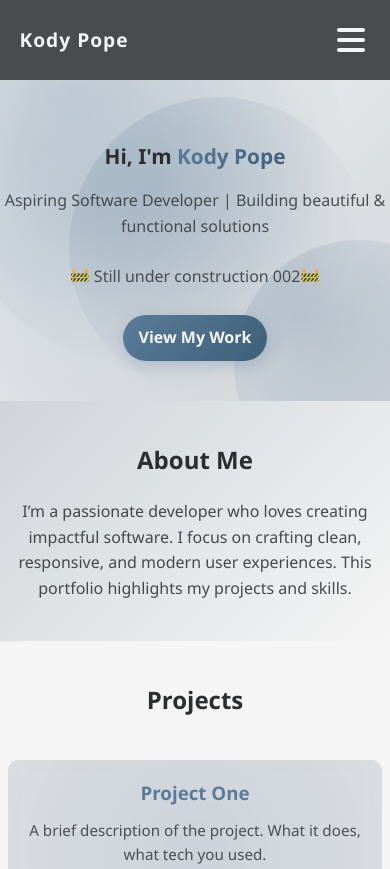
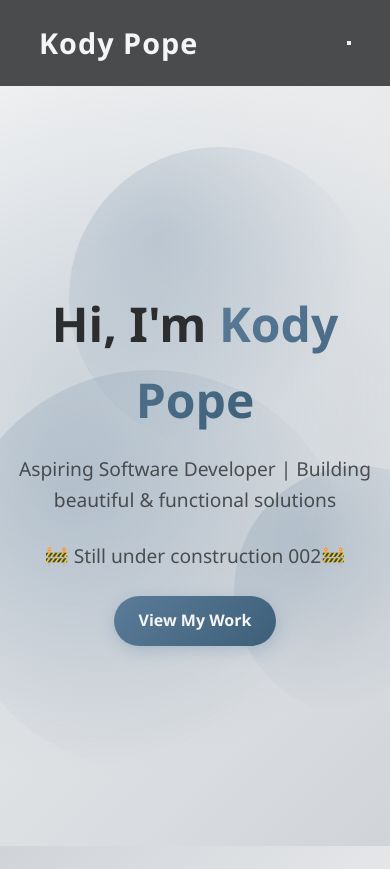
Before and after one commit to kodypope/portfolio, a plain HTML site: page index.html in a window 390 px wide. Shown: the top 869 px of the page. Drawn offline with Linux system fonts and the light colour scheme.

Commit message:
fix: remove unused hamburger menu styles and adjust responsive navigation

```diff
--- a/style.css
+++ b/style.css
@@ -118,46 +118,6 @@ nav {
   outline: none;
 }
 
-/* Hamburger menu styles - improved alignment */
-.nav-toggle {
-  display: none;
-  background: none;
-  border: none;
-  cursor: pointer;
-  z-index: 200;
-  position: relative;
-  width: 40px;
-  height: 40px;
-}
-.hamburger {
-  position: absolute;
-  top: 50%;
-  left: 50%;
-  width: 28px;
-  height: 4px;
-  background: var(--off-white);
-  border-radius: 2px;
-  transform: translate(-50%, -50%);
-  transition: all 0.3s;
-}
-.hamburger::before,
-.hamburger::after {
-  content: '';
-  position: absolute;
-  left: 0;
-  width: 28px;
-  height: 4px;
-  background: var(--off-white);
-  border-radius: 2px;
-  transition: all 0.3s;
-}
-.hamburger::before {
-  top: -10px;
-}
-.hamburger::after {
-  top: 10px;
-}
-
 /* Hero Section */
 .hero {
   height: 90vh;
@@ -195,7 +155,6 @@ nav {
 .hero-content span {
   background: var(--gradient-accent);
   -webkit-background-clip: text;
-  background-clip: text;
   -webkit-text-fill-color: transparent;
 }
 
@@ -337,69 +296,21 @@ footer {
 }
 
 /* Responsive Navigation */
-@media (max-width: 900px) {
-  header {
-    padding: 20px 5%;
-  }
-  .about, .projects, .contact {
-    padding: 60px 5%;
-  }
-}
-
 @media (max-width: 768px) {
-  .nav-toggle {
-    display: block;
-  }
   .nav-links {
     display: none;
     flex-direction: column;
     gap: 15px;
-    background: rgba(43, 45, 47, 0.95);
+    background: rgba(43, 45, 47, 0.9);
     position: absolute;
     top: 70px;
-    right: 5%;
+    right: 10%;
     padding: 20px;
     border-radius: 10px;
     backdrop-filter: blur(10px);
-    width: 180px;
-    box-shadow: 0 8px 24px rgba(43,45,47,0.15);
   }
+
   .nav-links.show {
     display: flex;
   }
-  .hero {
-    height: auto;
-    padding: 60px 0 40px 0;
-  }
-  .hero-content h2 {
-    font-size: 2.1rem;
-  }
-  .about h2, .projects h2, .contact h2 {
-    font-size: 1.5rem;
-  }
-  .project-grid {
-    grid-template-columns: 1fr;
-  }
 }
-
-@media (max-width: 480px) {
-  .logo {
-    font-size: 1.2rem;
-  }
-  .btn {
-    padding: 10px 16px;
-    font-size: 1rem;
-  }
-  .about, .projects, .contact {
-    padding: 40px 2%;
-  }
-  .project-card {
-    padding: 18px;
-  }
-  .hero-content h2 {
-    font-size: 1.3rem;
-  }
-  .hero-content p {
-    font-size: 1rem;
-  }
-}
```
